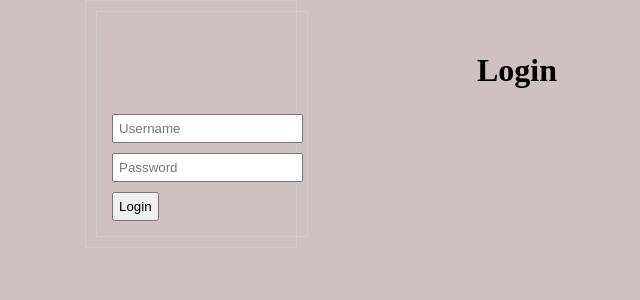
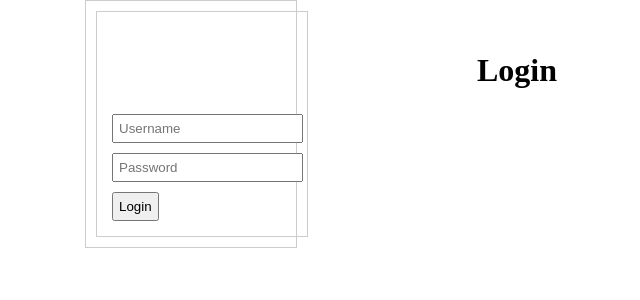
Before and after one commit to thanhdat122/updata, a PHP site: page / in a window 1280 px wide. Shown: the top 300 px of the page, without its empty margins (449-1089 px from the left). Run offline with PHP 8.4, Linux system fonts and the light colour scheme.

Commit message:
Update style.css

```diff
--- a/style.css
+++ b/style.css
@@ -1,6 +1,4 @@
-body {
-    background-color: #cfc1c1;
-}
+
 
 .content {
     width: 75%;
```
